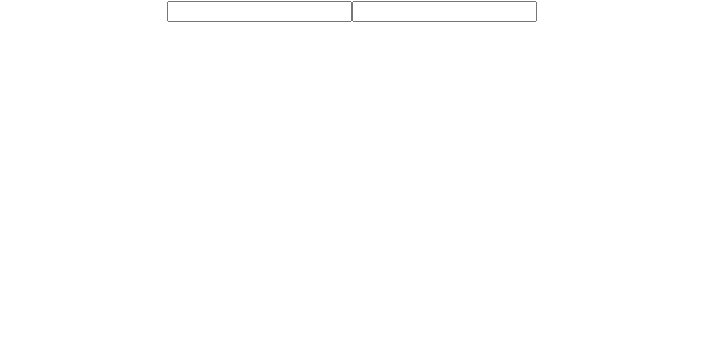
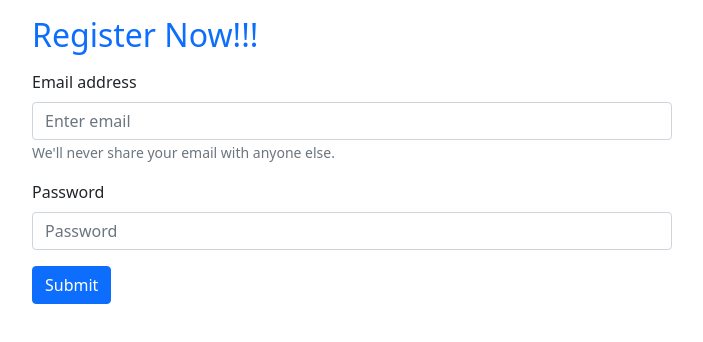
Before and after one commit to Neamul01/email-pass-auth, a React (Create React App) app: page / in a window 1280 px wide. Shown: the top 342 px of the page, without its empty margins (288-991 px from the left). Built offline with nearby package versions, Linux system fonts and the light colour scheme.

Commit message:
form added and authentication added

```diff
--- a/package.json
+++ b/package.json
@@ -6,8 +6,10 @@
     "@testing-library/jest-dom": "^5.16.4",
     "@testing-library/react": "^12.1.4",
     "@testing-library/user-event": "^13.5.0",
+    "bootstrap": "^5.1.3",
     "firebase": "^9.6.10",
     "react": "^18.0.0",
+    "react-bootstrap": "^2.2.3",
     "react-dom": "^18.0.0",
     "react-scripts": "5.0.0",
     "web-vitals": "^2.1.4"
--- a/src/App.js
+++ b/src/App.js
@@ -1,17 +1,58 @@
 import './App.css';
-import { getAuth } from "firebase/auth";
+import 'bootstrap/dist/css/bootstrap.min.css';
+import { createUserWithEmailAndPassword, getAuth } from "firebase/auth";
 import app from './firebase.init';
+import { Button, Form } from 'react-bootstrap';
+import { useState } from 'react';
 
 
 const auth = getAuth(app);
 
 function App() {
+  const [email, setEmail] = useState('');
+  const [pass, setPass] = useState('')
+
+
+  const handleEmailBlur = e => {
+    setEmail(e.target.value)
+  }
+  const handlePassBlur = e => {
+    setPass(e.target.value)
+  }
+
+  const handleFormSubmit = e => {
+    e.preventDefault()
+    createUserWithEmailAndPassword(auth, email, pass)
+      .then((userCredential) => {
+        const user = userCredential.user
+      })
+      .catch(error => {
+        console.error(error)
+      })
+  }
+
   return (
-    <div className="App">
-      <form>
-        <input type="text" name="" id="" />
-        <input type="password" name="" id="" />
-      </form>
+    <div>
+      <div className="register w-50 mx-auto">
+        <h2 className="text-primary my-3">Register Now!!!</h2>
+        <Form onSubmit={handleFormSubmit}>
+          <Form.Group className="mb-3" controlId="formBasicEmail">
+            <Form.Label>Email address</Form.Label>
+            <Form.Control onBlur={handleEmailBlur} type="email" placeholder="Enter email" />
+            <Form.Text className="text-muted">
+              We'll never share your email with anyone else.
+            </Form.Text>
+          </Form.Group>
+
+          <Form.Group className="mb-3" controlId="formBasicPassword">
+            <Form.Label>Password</Form.Label>
+            <Form.Control onBlur={handlePassBlur} type="password" placeholder="Password" />
+          </Form.Group>
+          <Button variant="primary" type="submit">
+            Submit
+          </Button>
+        </Form>
+      </div>
     </div>
   );
 }
```
Also changed, not shown: 1 other file (tests, documents, lock files or other folders).
